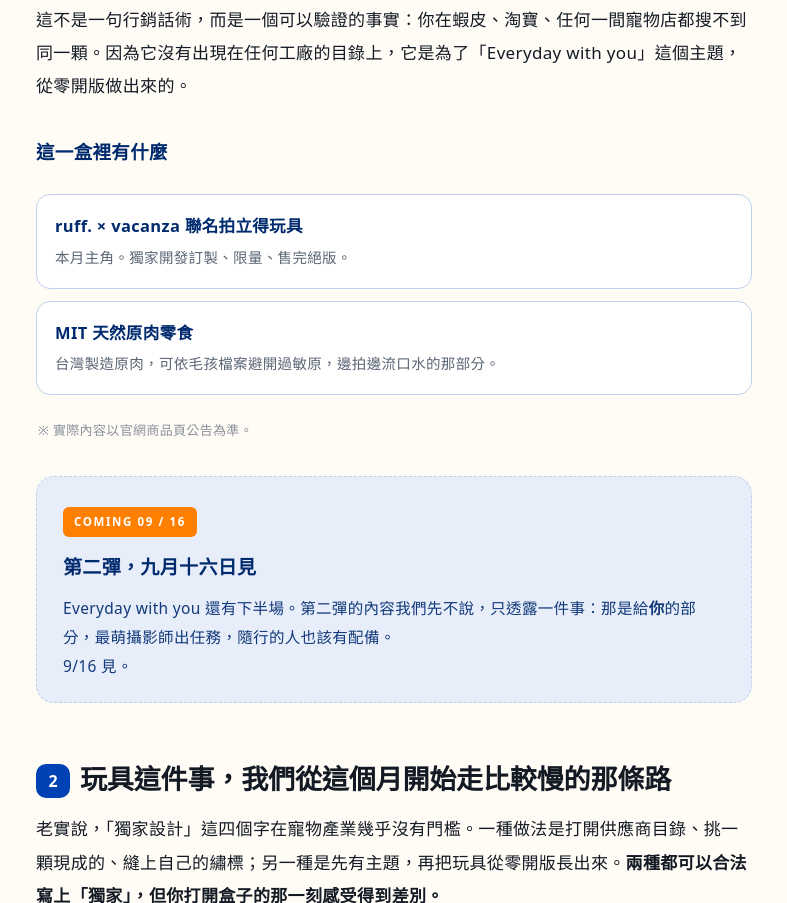
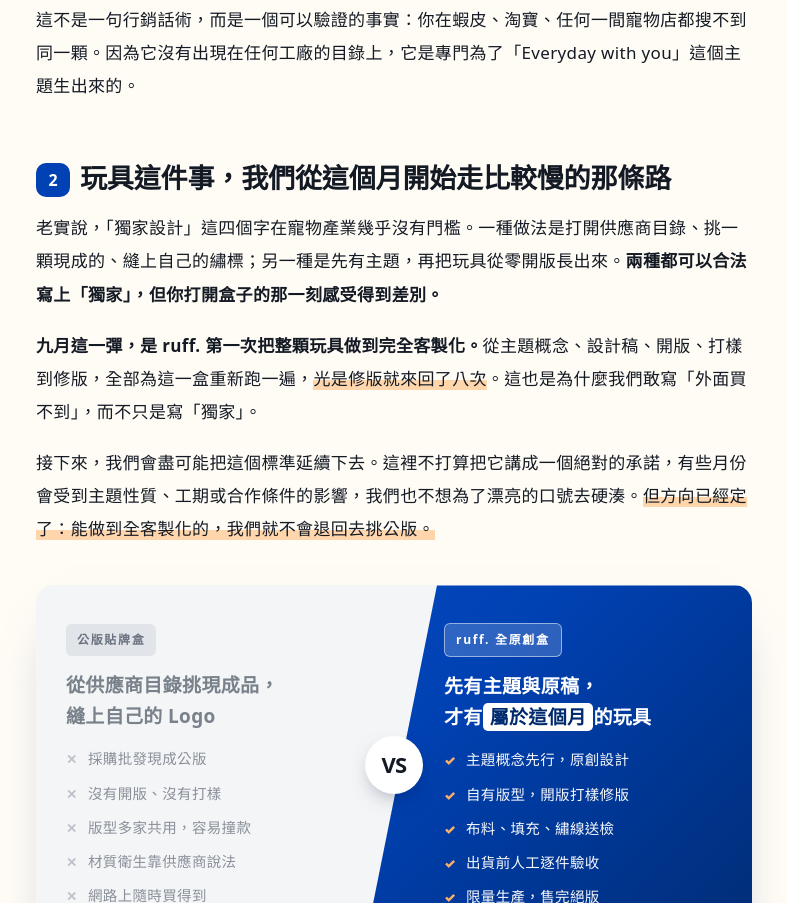
Before and after one commit to davy10281028/ruff-blog-preview, a plain HTML site: page 01_responsible-surprise-box-standard.html in a window 1280 px wide. Shown: the part 1693-2596 px from the top of the page, without its empty margins (246-1033 px from the left). Drawn offline with Linux system fonts and the light colour scheme.

Commit message:
移除內容物清單與第二彈預告卡，清掉對應 CSS 並修掉開版重複用詞

```diff
--- a/01_responsible-surprise-box-standard.html
+++ b/01_responsible-surprise-box-standard.html
@@ -142,18 +142,6 @@
   .paw p{margin:0 0 12px}
   .paw p:last-child{margin:0}
 
-  /* ---- 第二彈預告 ---- */
-  .teaser{
-    margin:34px 0; padding:26px 26px 22px; border-radius:var(--radius);
-    border:1.5px dashed var(--blue-line); background:var(--blue-soft);
-  }
-  .teaser .tag{
-    display:inline-block; font-size:11.5px; font-weight:900; letter-spacing:.14em;
-    background:var(--orange); color:#fff; padding:4px 11px; border-radius:6px; margin-bottom:12px;
-  }
-  .teaser h4{margin:0 0 8px; font-size:19px; font-weight:900; color:var(--blue-deep)}
-  .teaser p{margin:0; font-size:15.5px; color:var(--blue-deep); line-height:1.85; opacity:.92}
-
   /* ---- 玩具功能三格 ---- */
   .feat{display:grid; grid-template-columns:repeat(3,1fr); gap:12px; margin:24px 0 10px}
   @media(max-width:600px){ .feat{grid-template-columns:1fr} }
@@ -183,15 +171,6 @@
   .shot figcaption b{display:block; color:var(--blue-deep); font-size:14.5px; margin-bottom:2px}
   .shot figcaption b::first-letter{color:var(--orange); font-size:1.15em}
   .proc-note{font-size:13px; color:var(--grey-ink); margin:14px 2px 0; line-height:1.75}
-
-  /* ---- 內容物清單 ---- */
-  .items{list-style:none; margin:24px 0; padding:0; display:grid; gap:12px}
-  .items li{
-    background:#fff; border:1px solid var(--blue-line); border-radius:14px;
-    padding:16px 18px; font-size:16px; line-height:1.8;
-  }
-  .items b{display:block; color:var(--blue-deep); font-size:16.5px; margin-bottom:2px}
-  .items .sub{font-size:14.5px; color:var(--muted)}
 
   /* ---- VS Banner ---- */
   .vs{margin:40px 0 8px}
@@ -325,7 +304,8 @@
     <li><b style="color:#B32424;">⚠ 客製化的說法保留餘地：</b>第 2 節寫的是「<b>九月這一彈是第一次做到完全客製化，之後會盡可能延續但不做絕對承諾</b>」。<b>請勿改成「我們的玩具一直都是全客製化」</b>，那會變成對過往商品的不實陳述，也會綁住之後每一個月。文末已加一行免責：後續月份規格依主題與生產條件調整，不構成對未來商品的保證。</li>
     <li><b>已處理：</b>修版次數已填入（八次）；材質／尺寸說明與零食品項待填已刪除。</li>
     <li><b style="color:#B32424;">⚠ 單盒體驗的價格請核對：</b>「NT$989 起」取自官網訂閱方案頁面，非本次新增資訊。<b>若現行價格已調整，請直接改寫該數字或改成「詳見商品頁」。</b>單盒體驗已改寫為常設方案（每月都有、可自用可送禮），不再寫成「九月限定」。</li>
-    <li><b>待填欄位已全部清空</b>（本篇無紅框殘留）。另已移除「當月主題周邊」列與「『獨家』的三個層級」對照表。</li>
+    <li><b>待填欄位已全部清空</b>（本篇無紅框殘留）。已移除：「『獨家』的三個層級」對照表、「這一盒裡有什麼」內容物清單、第二彈預告卡。</li>
+    <li><b>第二彈 9/16 現僅出現在最上方主題卡</b>（「第一彈 現正登場｜第二彈 09 / 16」）。9/16 另發第二彈專文。</li>
     <li><b>產線影片說明已補：</b>clip-3 為雷射裁切、clip-1 與 clip-2 為繡花。<b>版面按實際工序排序（裁切 → 繡花），與檔名順序不同</b>，對應關係寫在該區的 HTML 註解裡。</li>
     <li><b>用詞：</b>廠商原話為「激光裁剪」，對外文案改用台灣說法「<b>雷射裁切</b>」。請確認全通路統一。</li>
     <li><b>絕不可寫入本文：</b>採購價、抽成 %、訂閱主人數、vacanza 會員數、寄賣／買斷條件等商務條款，皆為內部資訊。</li>
@@ -378,28 +358,7 @@
 
 <p>最重要的一點，是它<strong>#獨家開發訂製、#外面買不到</strong>。</p>
 
-<p>這不是一句行銷話術，而是一個可以驗證的事實：你在蝦皮、淘寶、任何一間寵物店都搜不到同一顆。因為它沒有出現在任何工廠的目錄上，它是為了「Everyday with you」這個主題，從零開版做出來的。</p>
-
-<h3>這一盒裡有什麼</h3>
-
-<ul class="items">
-  <li>
-    <b>ruff. × vacanza 聯名拍立得玩具</b>
-    <span class="sub">本月主角。獨家開發訂製、限量、售完絕版。</span>
-  </li>
-  <li>
-    <b>MIT 天然原肉零食</b>
-    <span class="sub">台灣製造原肉，可依毛孩檔案避開過敏原，邊拍邊流口水的那部分。</span>
-  </li>
-</ul>
-
-<p class="vs-caption">※ 實際內容以官網商品頁公告為準。</p>
-
-<div class="teaser">
-  <span class="tag">COMING 09 / 16</span>
-  <h4>第二彈，九月十六日見</h4>
-  <p>Everyday with you 還有下半場。第二彈的內容我們先不說，只透露一件事：那是給<strong>你</strong>的部分，最萌攝影師出任務，隨行的人也該有配備。<br>9/16 見。</p>
-</div>
+<p>這不是一句行銷話術，而是一個可以驗證的事實：你在蝦皮、淘寶、任何一間寵物店都搜不到同一顆。因為它沒有出現在任何工廠的目錄上，它是專門為了「Everyday with you」這個主題生出來的。</p>
 
 <h2><span class="num">2</span>玩具這件事，我們從這個月開始走比較慢的那條路</h2>
 
```
Also changed, not shown: index.html (+1 -1 lines).
